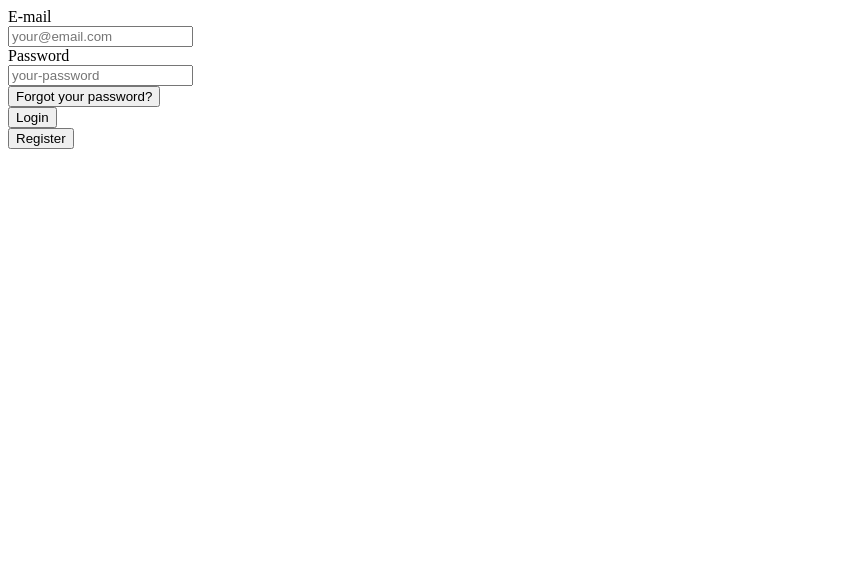
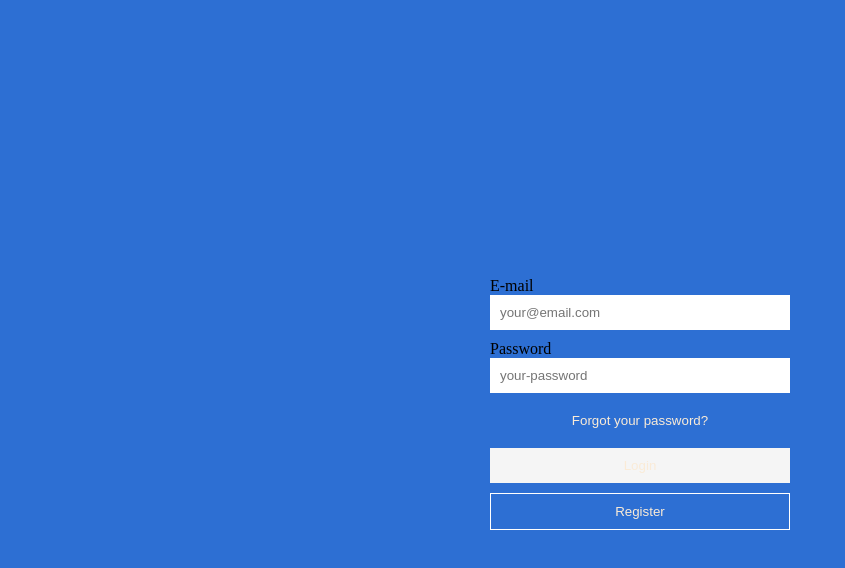
Before and after one commit to vagnercruz/expense-control, a plain HTML site: page index.html in a window 1280 px wide. Shown: the whole page, without its empty margins (0-845 px from the left). Drawn offline with Linux system fonts and the light colour scheme.

Commit message:
Adicionando estilos a página de login

```diff
--- /dev/null
+++ b/index.css
@@ -0,0 +1,48 @@
+  body{
+    background: rgb(45, 111, 211);
+    display: flex;
+    justify-content: center;
+    align-items: center;
+    height: 100vh;
+  }
+
+  form{
+    width: 300px;
+  }
+
+  input{
+    border: none;
+  }
+
+  input, button{
+    padding: 10px;
+    margin-bottom: 10px;
+    width: -webkit-fill-available;
+  }
+
+  button{
+    cursor: pointer;
+
+  }
+
+  button:active{
+    opacity: 0.8;
+  }
+
+  .clear{
+    background: transparent;
+    border: none;
+    color: antiquewhite;
+  }
+
+  .solid{
+    background: whitesmoke;
+    border: none;
+    color: antiquewhite;
+  }
+
+  .outline{
+    background: transparent;
+    color: antiquewhite;
+    border: 1px solid white;
+  }
--- a/index.html
+++ b/index.html
@@ -3,6 +3,7 @@
 <head>
   <meta charset="UTF-8">
   <meta name="viewport" content="width=device-width, initial-scale=1.0">
+  <link rel="stylesheet" href="index.css">
   <title>Login - Controle de Gastos</title>
 </head>
 <body>
@@ -14,13 +15,13 @@
       <div><label>Password</label></div>
       <input type="password" name="password" placeholder="your-password">
     <div>
-      <button type="button" onclick="">Forgot your password?</button>
+      <button type="button" class="clear">Forgot your password?</button>
     </div>
     <div>
-      <button type="button" onclick="">Login</button>
+      <button type="button" class="solid">Login</button>
     </div>
     <div>
-      <button type="button" onclick="">Register</button>
+      <button type="button" class="outline">Register</button>
     </div>
   </form>
 </body>
```
